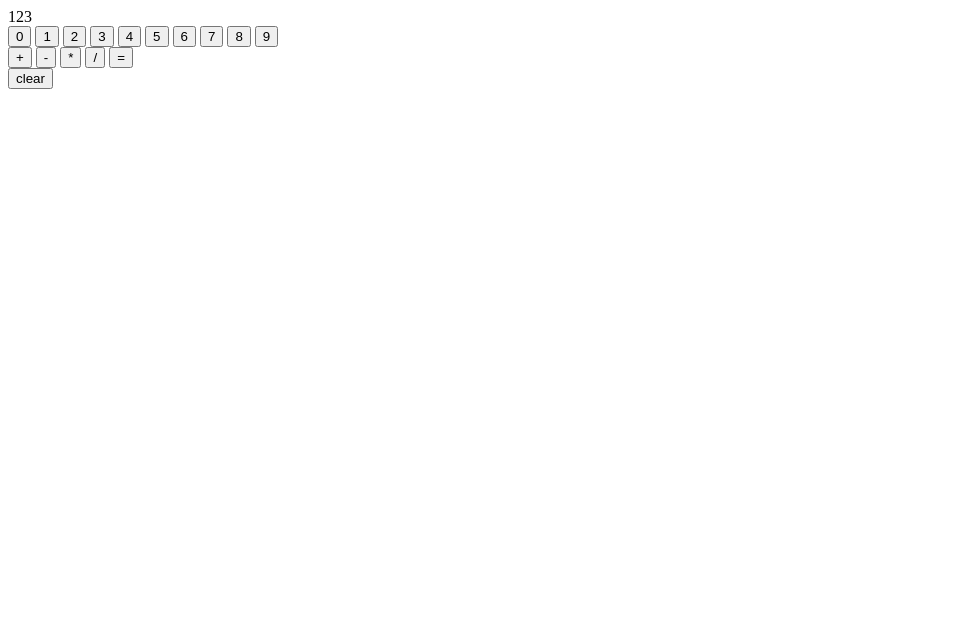
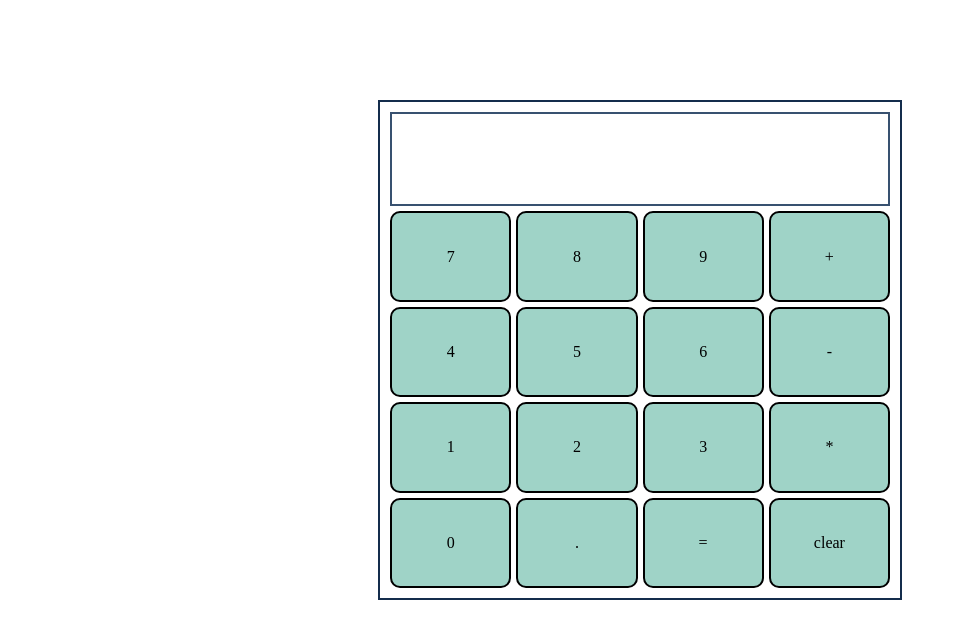
Before and after one commit to swordmaster1806/calculator, a plain HTML site: page index.html in a window 1280 px wide. Both pictures are taken after a click on the button "clear". Shown: the whole page, without its empty margins (0-957 px from the left). Drawn offline with Linux system fonts and the light colour scheme.

Commit message:
made a decent looking calculator with basic functions

```diff
--- a/calclogic.js
+++ b/calclogic.js
@@ -9,9 +9,9 @@ let op2Written = false;
 let operandWritten = false;
 let result = 0;
 
-const digits = document.querySelector(".digits");
 const display = document.querySelector(".display");
-const operatorSelected = document.querySelector(".operator");
+
+const calc = document.querySelector("div");
 
 
 function operate(opeerand1, operand, operrand2) {
@@ -30,21 +30,26 @@ function operate(opeerand1, operand, operrand2) {
 
 
 
-digits.addEventListener("click", (event) => {
-    digitarray.push(event.target.textContent)
-
-    op1Written = true;
-
-    if (operandWritten) op2Written = true;
-});
 
 
-operatorSelected.addEventListener("click", (event) => {
+calc.addEventListener("click", (event) => {
 
+    if (event.target.classList[0] === "operator") {
 
-    if (op1Written && !op2Written && event.target.textContent !== "=") {
+        if (event.target.textContent === "clear") {
+            operator = undefined;
+            operand1 = undefined;
+            operand2 = undefined;
+            op1Written = false;
+            op2Written = false;
+            operandWritten = false;
+            digitarray = [];
 
-        if(!operandWritten){
+        }
+
+        else if (op1Written && !op2Written && event.target.textContent !== "=") {
+
+            if (!operandWritten) {
                 operand1 = +digitarray.join('');
                 digitarray = [];
             }
@@ -73,8 +78,37 @@ operatorSelected.addEventListener("click", (event) => {
             if (event.target.textContent !== "=") {
                 operator = event.target.textContent;
                 operandWritten = true;
+                digitarray = [];
+
+            }
+        }
     }
 
+    else if(event.target.matches("button")){
+    digitarray.push(event.target.textContent)
+    op1Written = true;
+    if (operandWritten) op2Written = true;
     }
 
+});
+
+
+
+
+document.body.addEventListener("click", () => {
+    let text = "";
+
+    if (op1Written && !operandWritten) text = `${digitarray.join('')}`;
+
+    else if (op1Written && !op2Written) text = `${operand1}` + " " + `${operator}`;
+
+    else if (op1Written && op2Written && event.target.classList != "operator") text = `${operand1}` + " " + `${operator}` + " " + `${digitarray.join('')}`;
+
+    else if (op1Written && op2Written && event.target.classList != "operator") {
+        if (event.target.textContent === "=") text = `${result}`;
+        else text = `${result} + " " + ${operator}`
+    }
+
+    display.textContent = text;
+
 })
--- a/index.html
+++ b/index.html
@@ -5,40 +5,31 @@
     <meta charset="UTF-8">
     <meta name="viewport" content="width=device-width, initial-scale=1.0">
     <title>Document</title>
-    <script src=calclogic.js defer></script>
+    <script src="calclogic.js" defer></script>
+    <link rel = "stylesheet" href = "styles.css">
 </head>
 
 <body>
 
 
-    <div class="display">123</div>
+    <div class = "calculator" >
 
 
-    <div class="digits">
-        <button>0</button>
-        <button>1</button>
-        <button>2</button>
-        <button>3</button>
-        <button>4</button>
-        <button>5</button>
-        <button>6</button>
-        <button>7</button>
-        <button>8</button>
-        <button>9</button>
-    </div>
+                                     <div class = "display"></div>
+
+        <div class = "row"> <button>7</button>  <button>8</button> <button>9</button>  <button class = "operator">+</button> </div>
+
+        <div class = "row"> <button>4</button>  <button>5</button> <button>6</button> <button class = "operator">-</button> </div>
+
+        <div class = "row">  <button>1</button>  <button>2</button> <button>3</button> <button class = "operator">*</button> </div>
+
+                <div class = "row"> <button>0</button>  <button>.</button> <button class = "operator">=</button><button class = "operator">clear</button></div>
 
 
 
-    <div class="operator">
-        <button>+</button>
-        <button>-</button>
-        <button>*</button>
-        <button>/</button>
-        <button>=</button>
+
     </div>
 
-
-    <button>clear</button>
 
 </body>
 
--- a/styles.css
+++ b/styles.css
@@ -0,0 +1,115 @@
+/*
+  Josh's Custom CSS Reset
+  https://www.joshwcomeau.com/css/custom-css-reset/
+*/
+
+*,
+*::before,
+*::after {
+    box-sizing: border-box;
+}
+
+*:not(dialog) {
+    margin: 0;
+}
+
+@media (prefers-reduced-motion: no-preference) {
+    html {
+        interpolate-size: allow-keywords;
+    }
+}
+
+body {
+    line-height: 1.5;
+    -webkit-font-smoothing: antialiased;
+}
+
+img,
+picture,
+video,
+canvas,
+svg {
+    display: block;
+    max-width: 100%;
+}
+
+input,
+button,
+textarea,
+select {
+    font: inherit;
+}
+
+p,
+h1,
+h2,
+h3,
+h4,
+h5,
+h6 {
+    overflow-wrap: break-word;
+}
+
+p {
+    text-wrap: pretty;
+}
+
+h1,
+h2,
+h3,
+h4,
+h5,
+h6 {
+    text-wrap: balance;
+}
+
+#root,
+#__next {
+    isolation: isolate;
+}
+
+
+
+.calculator {
+    display: flex;
+    flex-direction: column;
+    align-items: center;
+    margin: 100px auto;
+
+    gap: 5px;
+    height: 500px;
+    padding:10px;
+    border: 2px solid  #142d4c;
+    width:max-content;
+
+
+}
+
+.row {
+    display: flex;
+    flex-direction: row;
+
+}
+
+button{
+
+
+    flex: 1 1 0%;
+    border-radius:10px;
+    background-color: #9fd3c7;
+    border:2px solid
+
+}
+
+.display,
+.row {
+    flex: 1 1 0%;
+    width:500px;
+    gap:5px;
+
+}
+
+.display{
+    border: 2px solid #385170;;
+    font-size:20px;
+}
```
Lines whose indentation alone changed are shown as unchanged.
